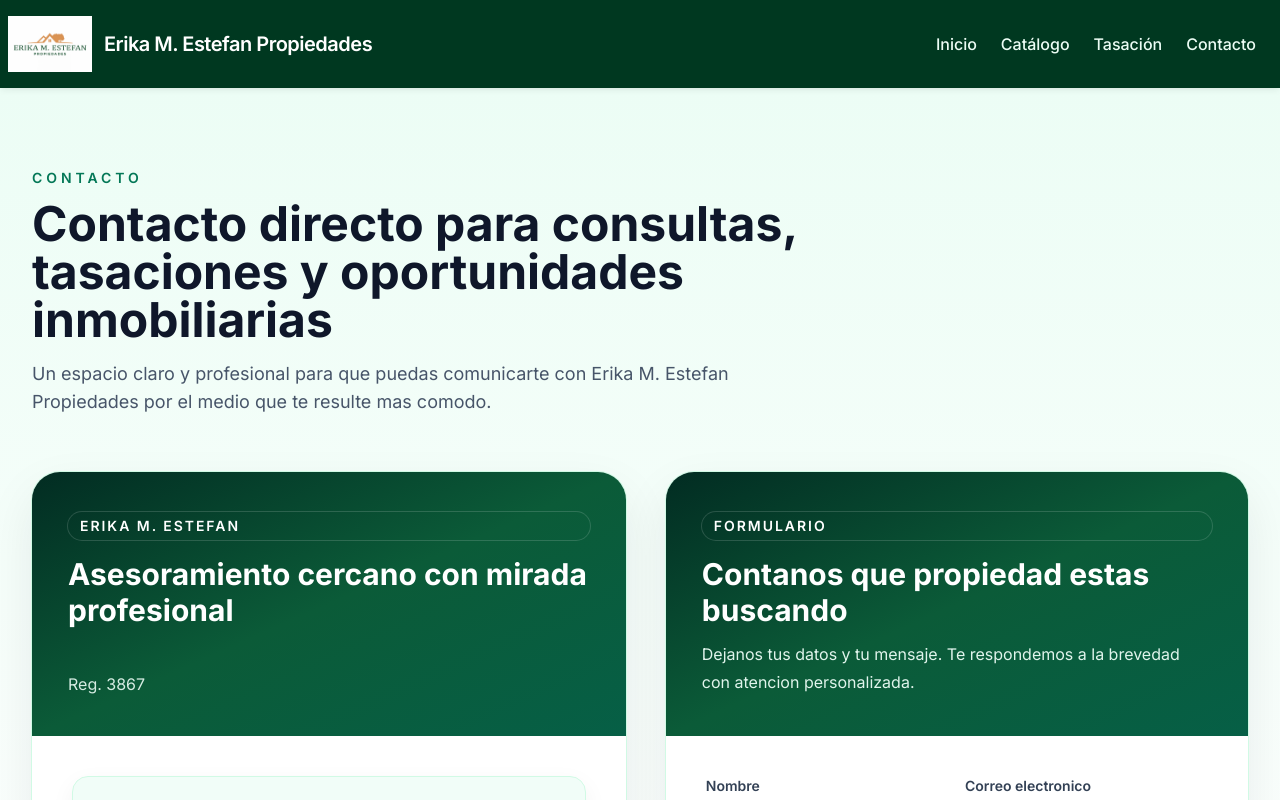
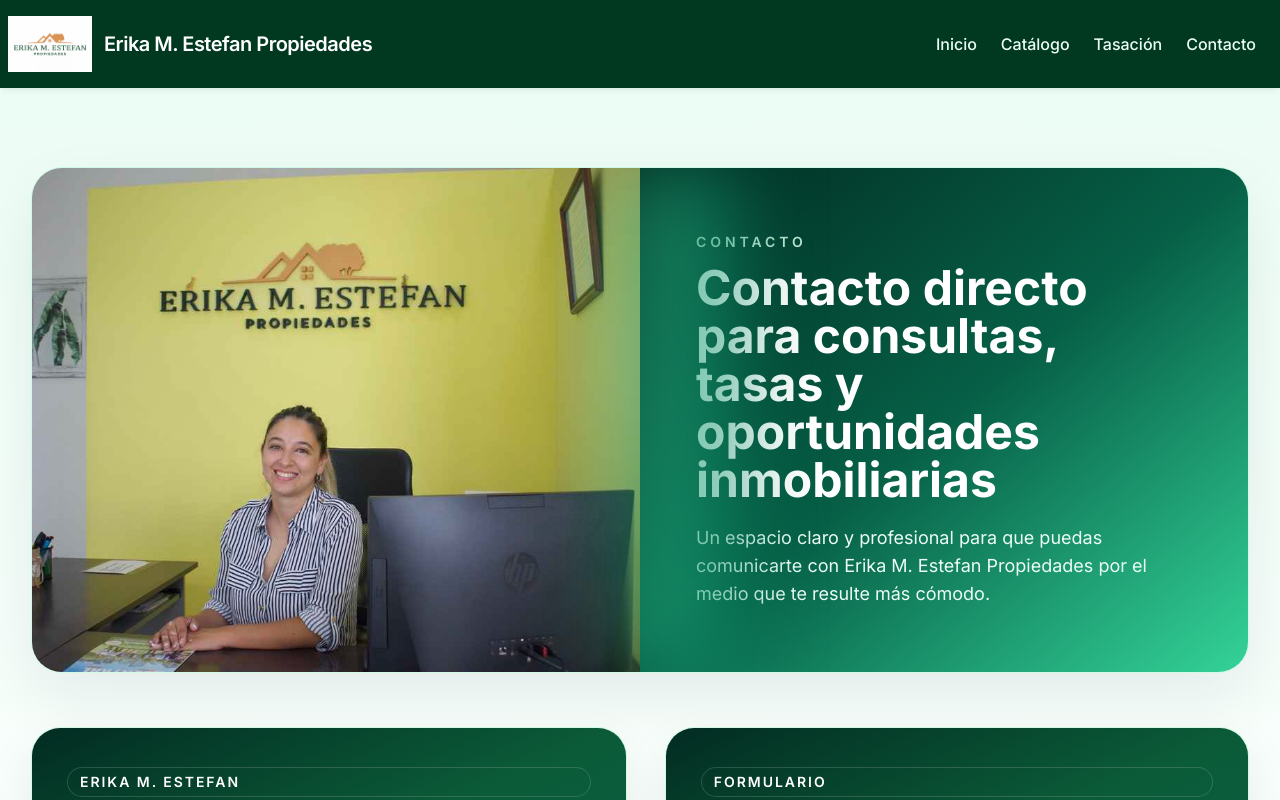
Before and after one commit to MicaelaMarg/InmobiliariaPropiedadesEstefan, a Vue app: page /contacto in a window 1280 px wide. Shown: the top 800 px of the page. Built offline with nearby package versions, Linux system fonts and the light colour scheme; no server answers.

Commit message:
Actualiza heroes de contacto y tasacion

```diff
--- a/src/views/public/ContactPage.vue
+++ b/src/views/public/ContactPage.vue
@@ -6,6 +6,7 @@
 const settings = app.settings
 const whatsappUrl = `https://wa.me/${settings.whatsapp.replace(/\D/g, '')}`
 const mapSrc = 'https://www.google.com/maps?q=Acapulco+79,+Santa+Clara+del+Mar,+Buenos+Aires,+Argentina&z=16&output=embed'
+const contactHeroImageSrc = '/images/branding/fotoContacto.jpeg'
 
 const contactItems = [
   {
@@ -40,14 +41,31 @@
 <template>
   <section class="bg-gradient-to-b from-emerald-50 via-white to-white">
     <div class="max-w-7xl mx-auto px-4 sm:px-6 lg:px-8 py-14 md:py-20">
-      <div class="max-w-3xl mb-10 md:mb-14">
-        <p class="text-sm font-semibold uppercase tracking-[0.28em] text-emerald-700 mb-3">Contacto</p>
-        <h1 class="text-3xl md:text-5xl font-bold text-slate-900 leading-tight">
-          Contacto directo para consultas, tasaciones y oportunidades inmobiliarias
-        </h1>
-        <p class="mt-4 text-base md:text-lg text-slate-600">
-          Un espacio claro y profesional para que puedas comunicarte con Erika M. Estefan Propiedades por el medio que te resulte mas comodo.
-        </p>
+      <div class="mb-10 overflow-hidden rounded-[30px] bg-white shadow-[0_24px_60px_rgba(15,23,42,0.08)] ring-1 ring-emerald-100 md:mb-14">
+        <div class="grid lg:grid-cols-2">
+          <div class="relative bg-slate-100">
+            <img
+              :src="contactHeroImageSrc"
+              alt="Imagen de contacto de Erika M. Estefan Propiedades"
+              class="h-full min-h-[280px] w-full object-cover object-center lg:min-h-[420px]"
+              loading="eager"
+            />
+            <div class="pointer-events-none absolute inset-0 bg-[linear-gradient(115deg,rgba(2,6,23,0.10)_0%,rgba(2,6,23,0.03)_48%,rgba(2,6,23,0.10)_100%)]" />
+          </div>
+
+          <div class="relative flex items-center bg-gradient-to-br from-emerald-950 via-emerald-800 to-emerald-400 px-6 py-12 text-white sm:px-10 lg:px-14 lg:py-16">
+            <div class="max-w-2xl">
+              <p class="mb-3 text-sm font-semibold uppercase tracking-[0.28em] text-emerald-100/90">Contacto</p>
+              <h1 class="text-3xl font-bold leading-tight md:text-5xl">
+                Contacto directo para consultas, tasas y oportunidades inmobiliarias
+              </h1>
+              <p class="mt-5 text-base leading-8 text-emerald-50 md:text-lg">
+                Un espacio claro y profesional para que puedas comunicarte con Erika M. Estefan Propiedades por el medio que te resulte más cómodo.
+              </p>
+            </div>
+            <div class="pointer-events-none absolute inset-y-0 -left-16 hidden w-40 bg-gradient-to-l from-emerald-700/90 via-emerald-400/45 to-transparent blur-2xl lg:block" />
+          </div>
+        </div>
       </div>
 
       <div class="grid grid-cols-1 xl:grid-cols-[minmax(0,1.02fr)_minmax(0,1fr)] gap-8 lg:gap-10 items-stretch">
--- a/src/views/public/ValuationPage.vue
+++ b/src/views/public/ValuationPage.vue
@@ -4,6 +4,7 @@
 
 const app = useAppStore()
 const settings = app.settings
+const valuationImageSrc = '/images/imagen-hero.png'
 
 const form = ref({
   name: '',
@@ -70,12 +71,33 @@
 <template>
   <section class="bg-gradient-to-b from-emerald-50 via-[#f7faf8] to-white">
     <div class="max-w-7xl mx-auto px-4 sm:px-6 lg:px-8 py-14 md:py-20">
-      <div class="max-w-3xl mb-10 md:mb-14">
-        <p class="text-sm font-semibold uppercase tracking-[0.28em] text-emerald-700 mb-3">Tasacion</p>
-        <h1 class="text-3xl md:text-5xl font-bold text-slate-950 leading-tight">Tasación de propiedades</h1>
-        <p class="mt-4 text-base md:text-lg leading-8 text-slate-600">
-          Un espacio profesional para propietarios que quieren vender o alquilar con una valuacion clara, estrategica y respaldada por mercado real.
-        </p>
+      <div class="mb-10 overflow-hidden rounded-[30px] bg-white shadow-[0_24px_60px_rgba(15,23,42,0.08)] ring-1 ring-emerald-100 md:mb-14">
+        <div class="grid lg:grid-cols-2">
+          <div class="relative flex items-center bg-gradient-to-br from-emerald-950 via-emerald-800 to-emerald-400 px-6 py-12 text-white sm:px-10 lg:px-14 lg:py-16">
+            <div class="max-w-2xl">
+              <p class="mb-3 text-sm font-semibold uppercase tracking-[0.28em] text-emerald-100/90">Tasacion</p>
+              <h1 class="text-3xl font-bold leading-tight md:text-5xl">Tasación de propiedades</h1>
+              <p class="mt-5 text-base leading-8 text-emerald-50 md:text-lg">
+                Un espacio profesional para propietarios que quieren vender o alquilar con una valuacion clara, estrategica y respaldada por mercado real.
+              </p>
+              <p class="mt-4 text-sm leading-7 text-emerald-100/90 md:text-base">
+                Analizamos tu inmueble, el contexto del mercado y el potencial comercial para ayudarte a tomar mejores decisiones.
+              </p>
+            </div>
+            <div class="pointer-events-none absolute inset-y-0 -right-16 hidden w-40 bg-gradient-to-r from-emerald-700/90 via-emerald-400/45 to-transparent blur-2xl lg:block" />
+          </div>
+
+          <div class="relative bg-slate-100">
+            <img
+              :src="valuationImageSrc"
+              alt="Imagen de presentación para tasación de propiedades"
+              class="h-full min-h-[280px] w-full object-cover object-center lg:min-h-[460px]"
+              loading="eager"
+            />
+            <div class="pointer-events-none absolute inset-0 bg-[linear-gradient(115deg,rgba(2,6,23,0.12)_0%,rgba(2,6,23,0.04)_45%,rgba(2,6,23,0.14)_100%)]" />
+            <div class="pointer-events-none absolute inset-y-0 left-0 hidden w-36 bg-gradient-to-r from-black/65 via-black/26 to-transparent lg:block" />
+          </div>
+        </div>
       </div>
 
       <div class="grid grid-cols-1 gap-8 items-stretch">
```
Also changed, not shown: public/images/branding/fotoContacto.jpeg (added).
